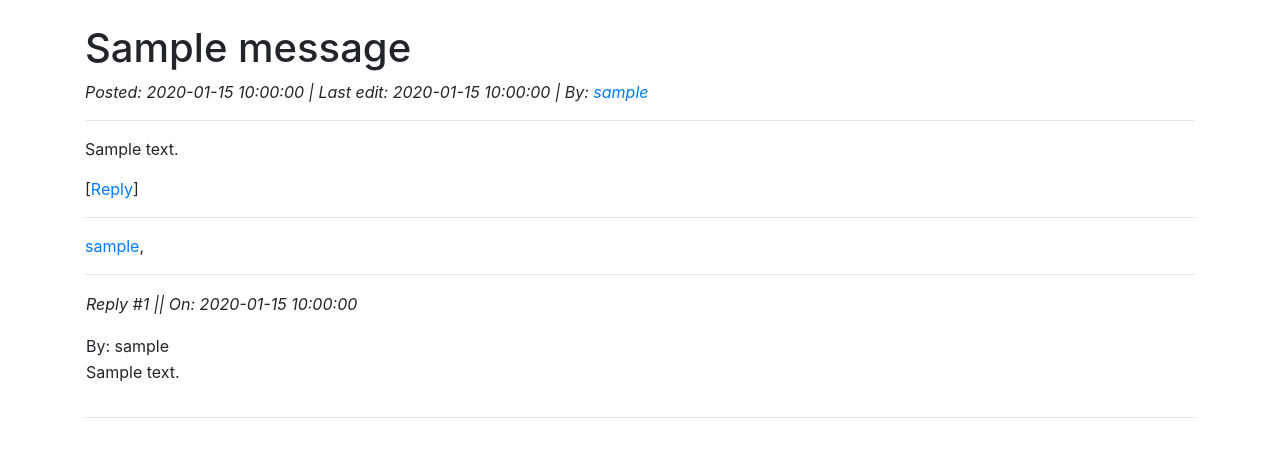
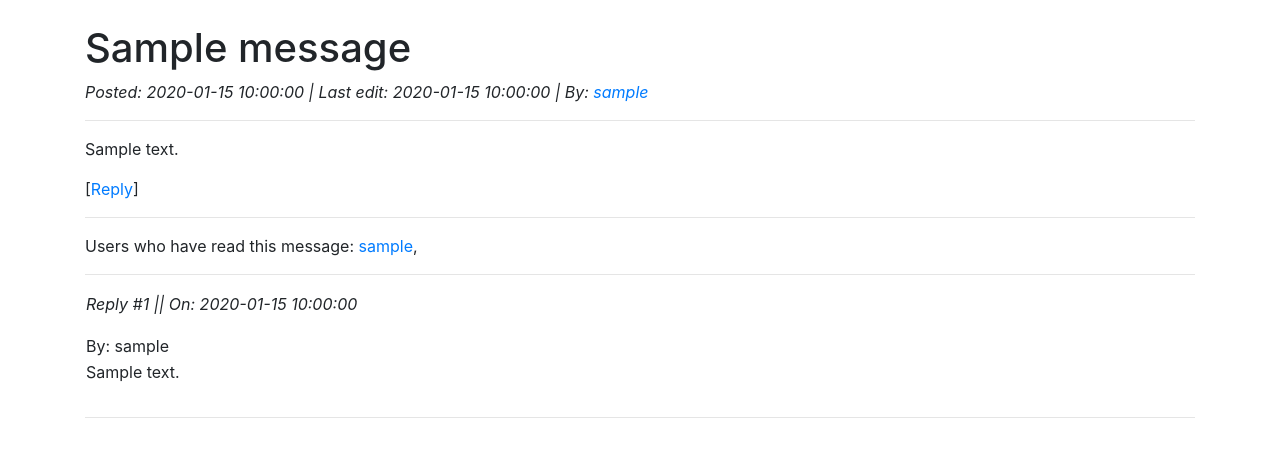
Before and after one commit to otsha/tsoha-keskustelufoorumi, a Flask app: page /messages/1/ in a window 1280 px wide. Shown: the part 56-513 px from the top of the page. Run offline with Flask 2, Linux system fonts and the light colour scheme; tables that the repository leaves empty hold one stand-in row (values such as "Sample post"); some libraries are stand-ins or nearby versions.

Commit message:
Styling improvements

```diff
--- a/application/templates/messages/list.html
+++ b/application/templates/messages/list.html
@@ -10,11 +10,13 @@
         <tr>
             <td><a href="{{ url_for('message_view', message_id=message.id) }}">{{ message.name }}</a></td>
             <td>{{ message.date_created }}</td>
+            {% if current_user.is_authenticated %}
             <td>
                 <form method="POST" action="{{ url_for('messages_set_read', message_id=message.id) }}">
                     <input type="submit" value="Mark as read"/>
                 </form>
             </td>
+            {% endif %}
         </tr>
         {% endfor %}
     </table>
--- a/application/templates/messages/message.html
+++ b/application/templates/messages/message.html
@@ -16,6 +16,7 @@
 </p>
 {% endif %}
 <hr>
+<span>Users who have read this message: </span>
 {% for reader in readers %}
     <span><a href="{{ url_for('view_user', user_id=reader.user.id) }}">{{ reader.user.username }}</a>, </span>
 {% endfor %}
```
